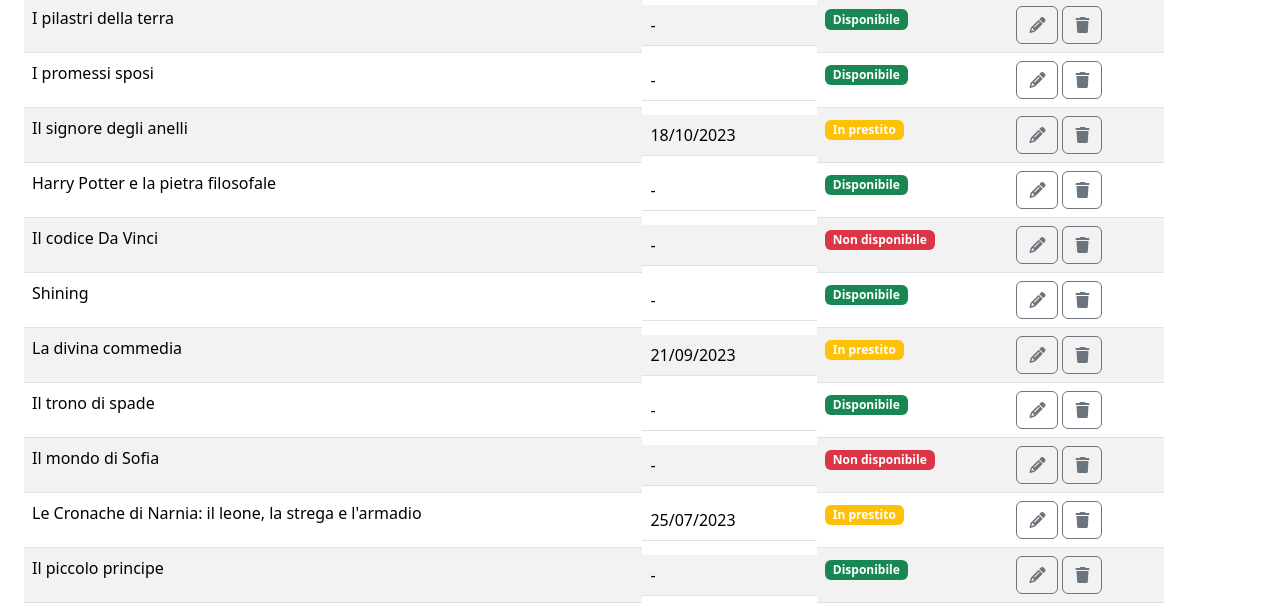
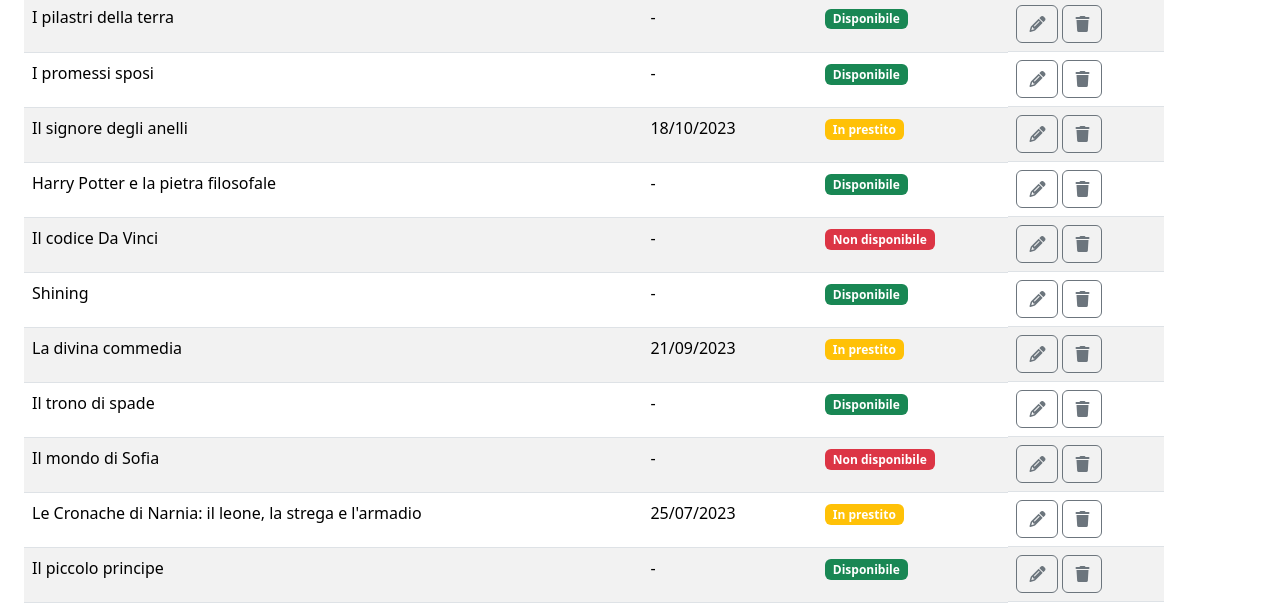
Before and after one commit to RosyPetrella/html-css-bootstrap-dashboard, a plain HTML site: page index.html in a window 1280 px wide. Shown: the part 191-798 px from the top of the page. Drawn offline with nearby package versions, Linux system fonts and the light colour scheme.

Commit message:
edit table display md

```diff
--- a/index.html
+++ b/index.html
@@ -91,7 +91,7 @@
             <thead>
               <tr>
                 <th>Titolo</th>
-                <th class="d-sm-none d-md-block">Data presito</th>
+                <th class="d-sm-none d-md-table-cell">Data presito</th>
                 <th>Stato</th>
                 <th>Azioni</th>
               </tr>
@@ -99,7 +99,7 @@
             <tbody>
               <tr>
                 <td>I pilastri della terra</td>
-                <td class="d-sm-none d-md-block">-</td>
+                <td class="d-sm-none d-md-table-cell">-</td>
                 <td><span class="badge text-bg-success">Disponibile</span></td>
                 <td class="d-flex">
                   <button type="button" class="btn btn-outline-secondary me-1">
@@ -112,7 +112,7 @@
               </tr>
               <tr>
                 <td>I promessi sposi</td>
-                <td class="d-sm-none d-md-block">-</td>
+                <td class="d-sm-none d-md-table-cell">-</td>
                 <td><span class="badge text-bg-success">Disponibile</span></td>
                 <td class="d-flex">
                   <button type="button" class="btn btn-outline-secondary me-1">
@@ -125,7 +125,7 @@
               </tr>
               <tr>
                 <td>Il signore degli anelli</td>
-                <td class="d-sm-none d-md-block">18/10/2023</td>
+                <td class="d-sm-none d-md-table-cell">18/10/2023</td>
                 <td>
                   <span class="badge text-bg-warning text-white"
                     >In prestito</span
@@ -142,7 +142,7 @@
               </tr>
               <tr>
                 <td>Harry Potter e la pietra filosofale</td>
-                <td class="d-sm-none d-md-block">-</td>
+                <td class="d-sm-none d-md-table-cell">-</td>
                 <td><span class="badge text-bg-success">Disponibile</span></td>
                 <td class="d-flex">
                   <button type="button" class="btn btn-outline-secondary me-1">
@@ -155,7 +155,7 @@
               </tr>
               <tr>
                 <td>Il codice Da Vinci</td>
-                <td class="d-sm-none d-md-block">-</td>
+                <td class="d-sm-none d-md-table-cell">-</td>
                 <td>
                   <span class="badge text-bg-danger">Non disponibile</span>
                 </td>
@@ -170,7 +170,7 @@
               </tr>
               <tr>
                 <td>Shining</td>
-                <td class="d-sm-none d-md-block">-</td>
+                <td class="d-sm-none d-md-table-cell">-</td>
                 <td><span class="badge text-bg-success">Disponibile</span></td>
                 <td class="d-flex">
                   <button type="button" class="btn btn-outline-secondary me-1">
@@ -183,7 +183,7 @@
               </tr>
               <tr>
                 <td>La divina commedia</td>
-                <td class="d-sm-none d-md-block">21/09/2023</td>
+                <td class="d-sm-none d-md-table-cell">21/09/2023</td>
                 <td>
                   <span class="badge text-bg-warning text-white"
                     >In prestito</span
@@ -200,7 +200,7 @@
               </tr>
               <tr>
                 <td>Il trono di spade</td>
-                <td class="d-sm-none d-md-block">-</td>
+                <td class="d-sm-none d-md-table-cell">-</td>
                 <td><span class="badge text-bg-success">Disponibile</span></td>
                 <td class="d-flex">
                   <button type="button" class="btn btn-outline-secondary me-1">
@@ -213,7 +213,7 @@
               </tr>
               <tr>
                 <td>Il mondo di Sofia</td>
-                <td class="d-sm-none d-md-block">-</td>
+                <td class="d-sm-none d-md-table-cell">-</td>
                 <td>
                   <span class="badge text-bg-danger">Non disponibile</span>
                 </td>
@@ -228,7 +228,7 @@
               </tr>
               <tr>
                 <td>Le Cronache di Narnia: il leone, la strega e l'armadio</td>
-                <td class="d-sm-none d-md-block">25/07/2023</td>
+                <td class="d-sm-none d-md-table-cell">25/07/2023</td>
                 <td>
                   <span class="badge text-bg-warning text-white"
                     >In prestito</span
@@ -245,7 +245,7 @@
               </tr>
               <tr>
                 <td>Il piccolo principe</td>
-                <td class="d-sm-none d-md-block">-</td>
+                <td class="d-sm-none d-md-table-cell">-</td>
                 <td><span class="badge text-bg-success">Disponibile</span></td>
                 <td class="d-flex">
                   <button type="button" class="btn btn-outline-secondary me-1">
@@ -258,7 +258,7 @@
               </tr>
               <tr>
                 <td>La storia infinita</td>
-                <td class="d-sm-none d-md-block">-</td>
+                <td class="d-sm-none d-md-table-cell">-</td>
                 <td><span class="badge text-bg-success">Disponibile</span></td>
                 <td class="d-flex">
                   <button type="button" class="btn btn-outline-secondary me-1">
```
